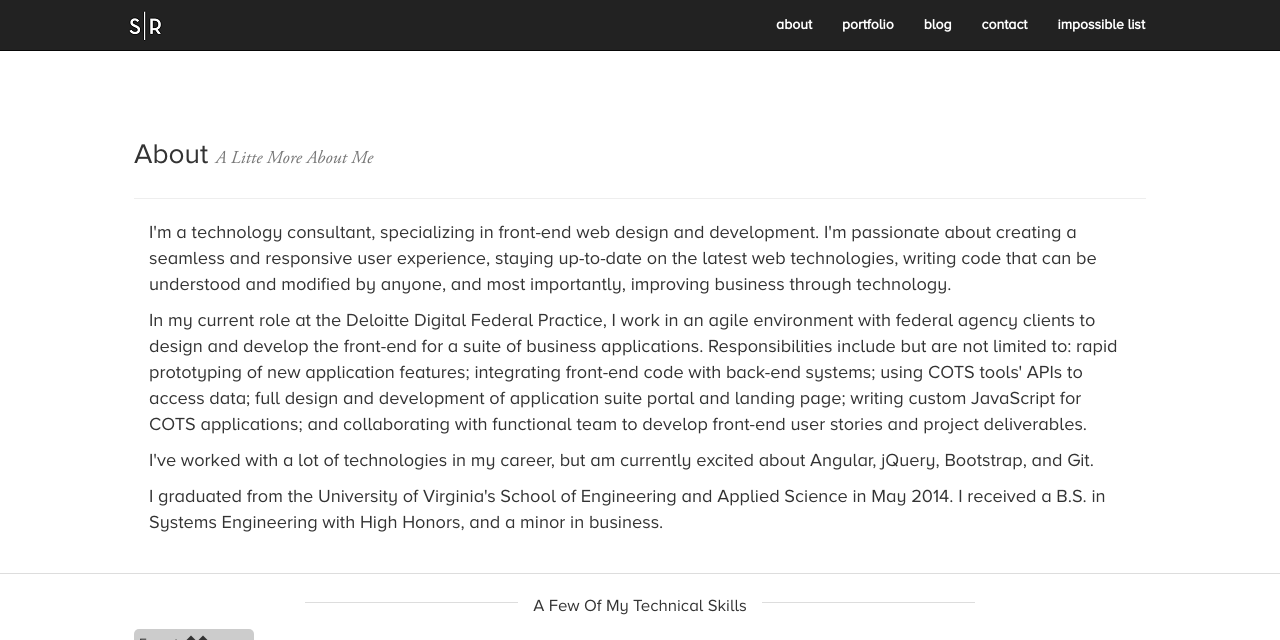
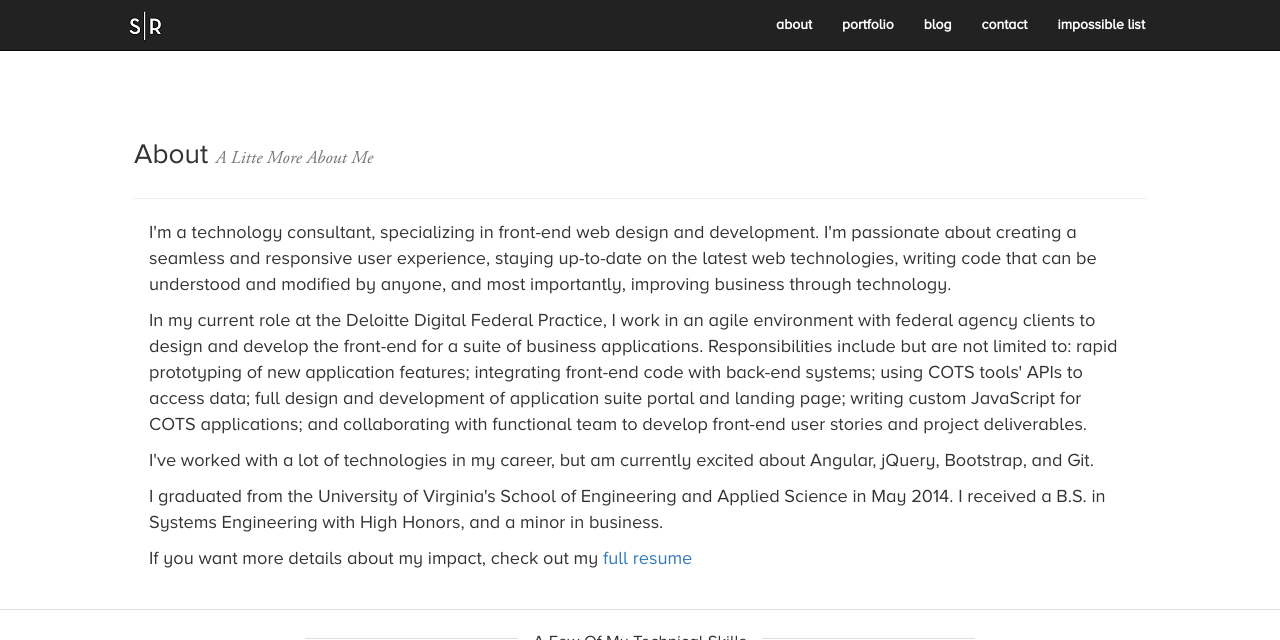
Before and after one commit to smrubin/smrubin.github.io, a Jekyll site: the page built from about.html, in a window 1280 px wide and 900 px high, cut to the strip 0-640 px from the top of the window. Built offline with Jekyll 4.4.1, drawn with Linux system fonts in a browser that asks for light colours; nearby versions of some CDN libraries.

Commit message:
added link to resume pdf

```diff
--- a/about.html
+++ b/about.html
@@ -16,6 +16,8 @@ title: About
             <p>I've worked with a lot of technologies in my career, but am currently excited about Angular, jQuery, Bootstrap, and Git.</p>
 
             <p>I graduated from the University of Virginia's School of Engineering and Applied Science in May 2014. I received a B.S. in Systems Engineering with High Honors, and a minor in business.</p>
+
+            <p>If you want more details about my impact, check out my <a href="{{site.url}}{{site.baseurl}}/pdf/Sam Rubin Resume Public.pdf" target="_blank">full resume</a></p>
         </div>
     </div>
 </section>
```
